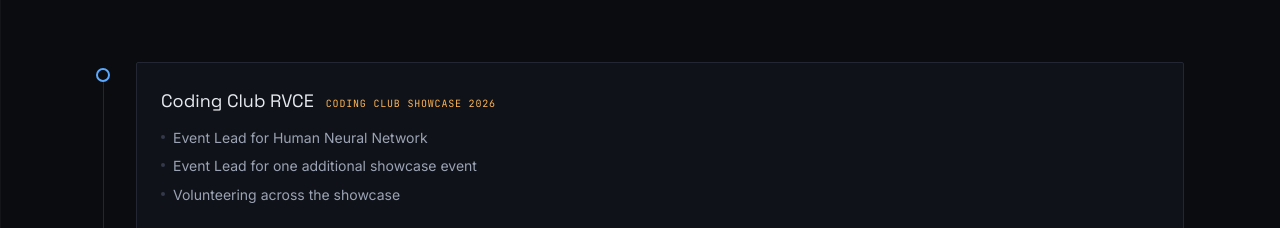
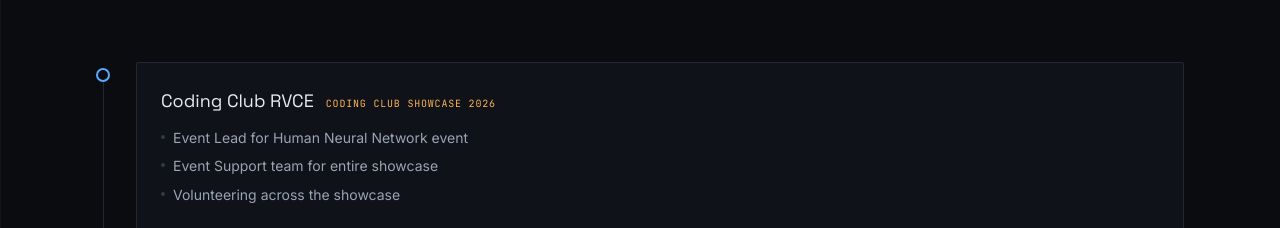
Before and after one commit to snk189/satyendra_portfolio, a React (Vite) app: page / in a window 1280 px wide. Shown: the part 5280-5508 px from the top of the page. Built offline with nearby package versions, Linux system fonts and the light colour scheme.

Commit message:
Update leadership event details in leadership.ts

```diff
--- a/src/data/leadership.ts
+++ b/src/data/leadership.ts
@@ -9,8 +9,8 @@
     org: "Coding Club RVCE",
     event: "Coding Club Showcase 2026",
     points: [
-      "Event Lead for Human Neural Network",
-      "Event Lead for one additional showcase event",
+      "Event Lead for Human Neural Network event",
+      "Event Support team for entire showcase ",
       "Volunteering across the showcase",
     ],
   },
```
